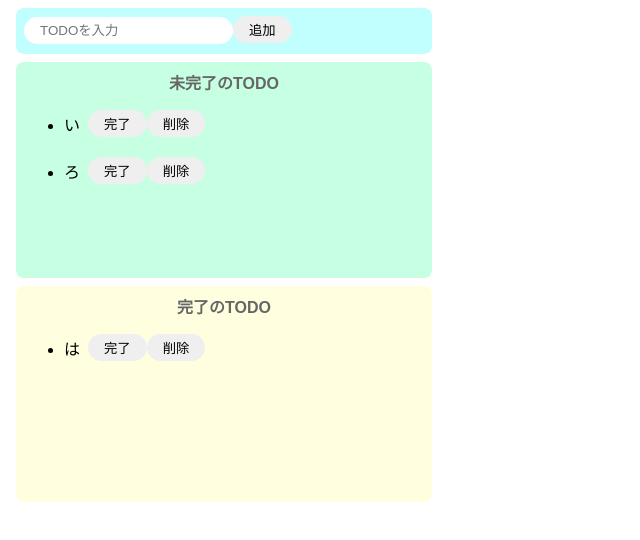
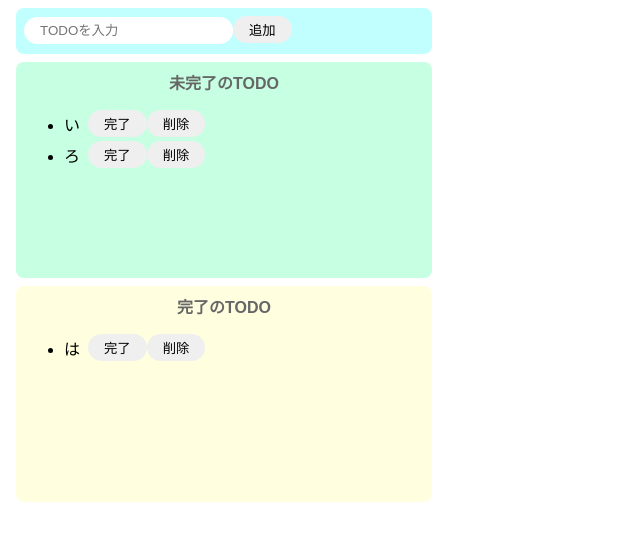
Before and after one commit to Natch/react_practice_todo, a React (Create React App) app: page / in a window 1280 px wide. Shown: the top 540 px of the page, without its empty margins (0-640 px from the left). Built offline with nearby package versions, Linux system fonts and the light colour scheme.

Commit message:
ベタ書きの雛形をuseStateを用いたものに置き換え

```diff
--- a/src/App.jsx
+++ b/src/App.jsx
@@ -1,7 +1,10 @@
-import React from "react";
+import React, { useState } from "react";
 import "./styles.css";
 
 export const App = () => {
+  const [incompleteTodos, setIncompleteTodos] = useState(["い", "ろ"]);
+  const [completeTodos, setCompleteTodos] = useState(["は"]);
+
   return (
     <>
       <div className="input-area">
@@ -11,28 +14,29 @@
       <div className="incomplete-area">
         <p className="title">未完了のTODO</p>
         <ul>
-          <div className="list-row">
-            <li>い</li>
+          {incompleteTodos.map((todo) => {
+            return (
+              <div key={todo} className="list-row">
+                <li>{todo}</li>
                 <button>完了</button>
                 <button>削除</button>
               </div>
-        </ul>
-        <ul>
-          <div className="list-row">
-            <li>ろ</li>
-            <button>完了</button>
-            <button>削除</button>
-          </div>
+            );
+          })}
         </ul>
       </div>
       <div className="complete-area">
         <p className="title">完了のTODO</p>
         <ul>
-          <div className="list-row">
+          {completeTodos.map((todo) => {
+            return (
+              <div key={todo} className="list-row">
                 <li>は</li>
                 <button>完了</button>
                 <button>削除</button>
               </div>
+            );
+          })}
         </ul>
       </div>
     </>
```
Lines whose indentation alone changed are shown as unchanged.
